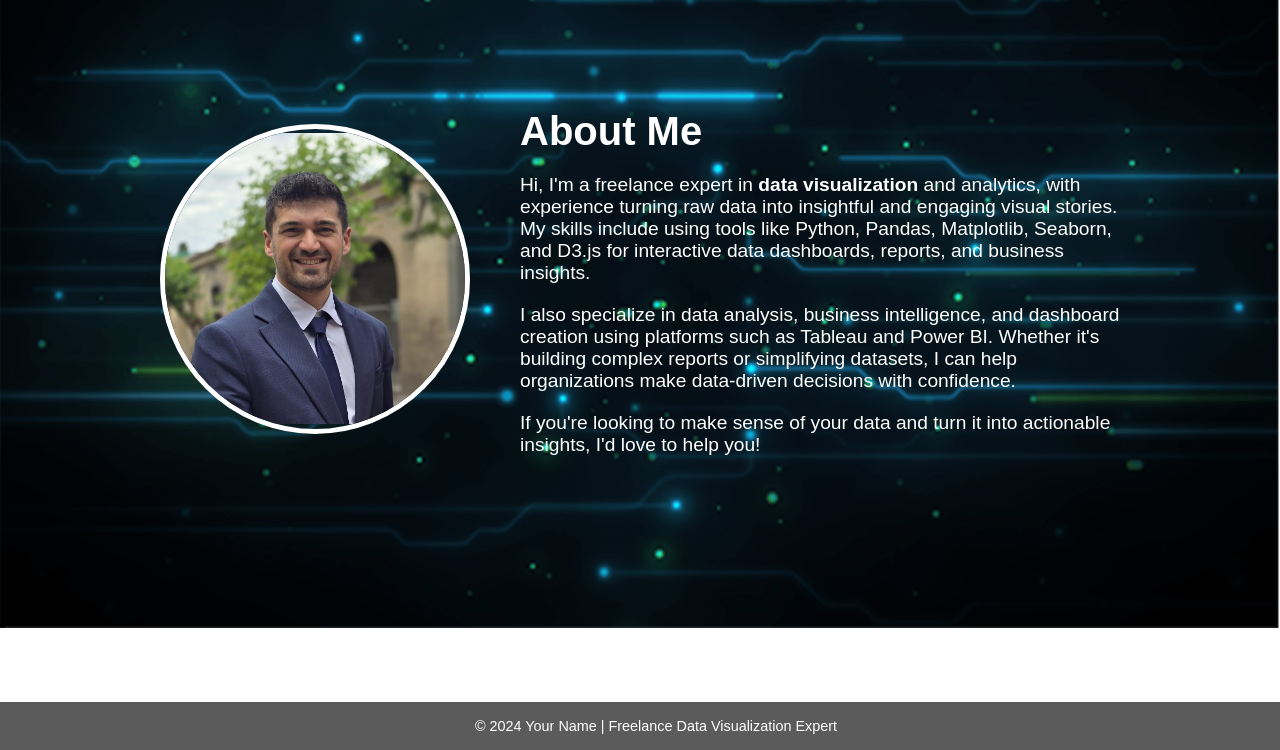
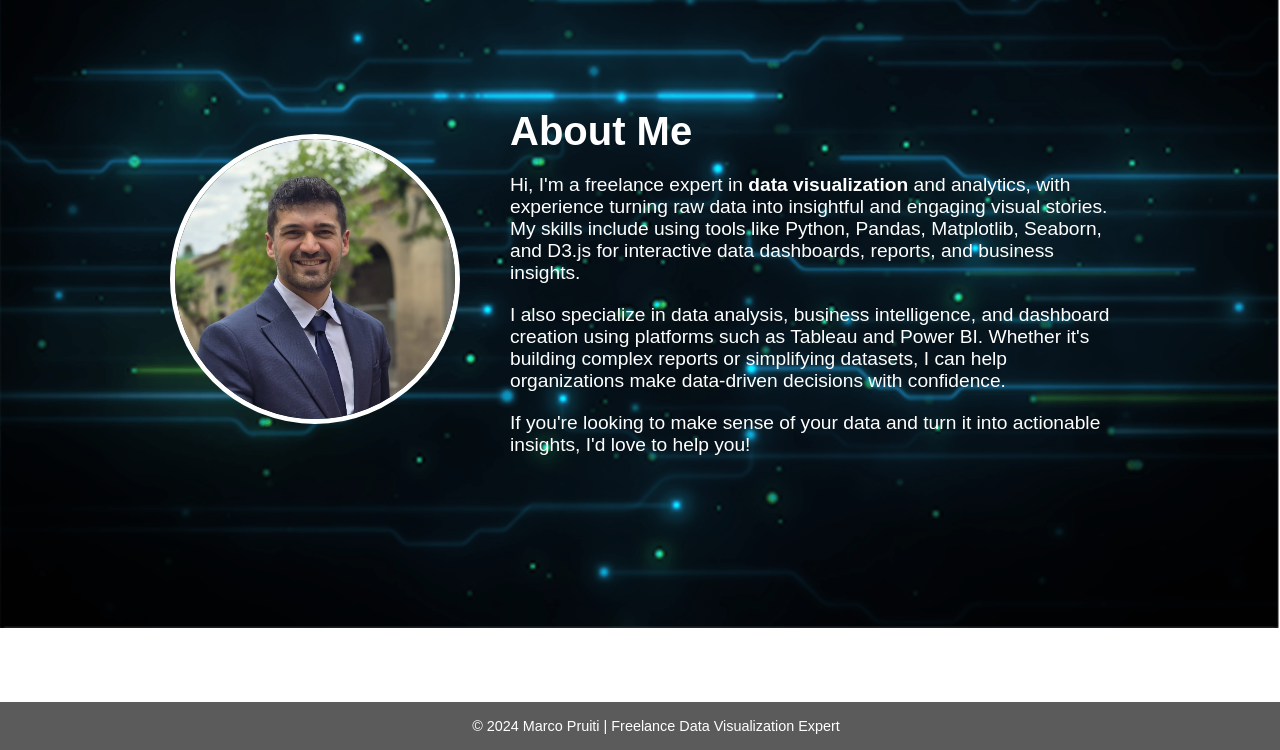
Before and after one commit to betshug/pruiti, a Flask app: page / in a window 1280 px wide. Shown: the part 50-800 px from the top of the page. Run offline with Flask 2, Linux system fonts and the light colour scheme.

Commit message:
adjusted picture size

```diff
--- a/static/styles.css
+++ b/static/styles.css
@@ -42,8 +42,8 @@ body {
 }
 
 .profile-picture {
-    width: 300px; /* Set a fixed width for the picture container */
-    height: 300px; /* Set a fixed height for the picture container */
+    width: 280px; /* Set a fixed width for the picture container */
+    height: 280px; /* Set a fixed height for the picture container */
     overflow: hidden; /* Hide overflow for proper circular cropping */
     border-radius: 50%; /* Circular shape */
     border: 5px solid white; /* White border */
@@ -55,8 +55,9 @@ body {
 
 .profile-picture img {
     width: 100%; /* Make the image take up the full container width */
-    height: auto; /* Maintain aspect ratio */
+    height: 100%; /* Make the image take up the full container height */
     object-fit: cover; /* Ensure the image covers the container properly */
+    object-position: center top; /* Align the image to the top */
 }
 
 .about-me {
--- a/templates/homepage.html
+++ b/templates/homepage.html
@@ -51,7 +51,7 @@
 
     <!-- Footer -->
     <footer class="footer">
-        <p>&copy; 2024 Your Name | Freelance Data Visualization Expert</p>
+        <p>&copy; 2024 Marco Pruiti | Freelance Data Visualization Expert</p>
     </footer>
 </body>
 </html>
```
